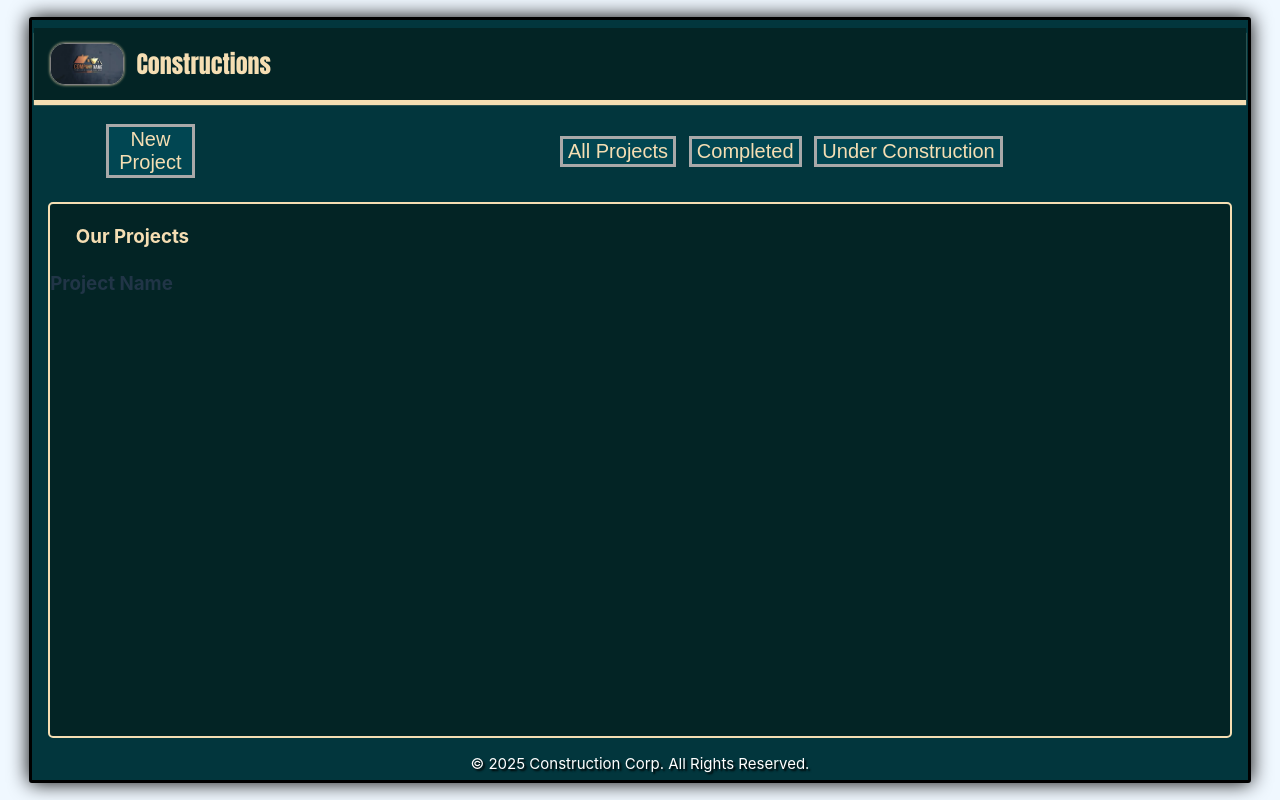
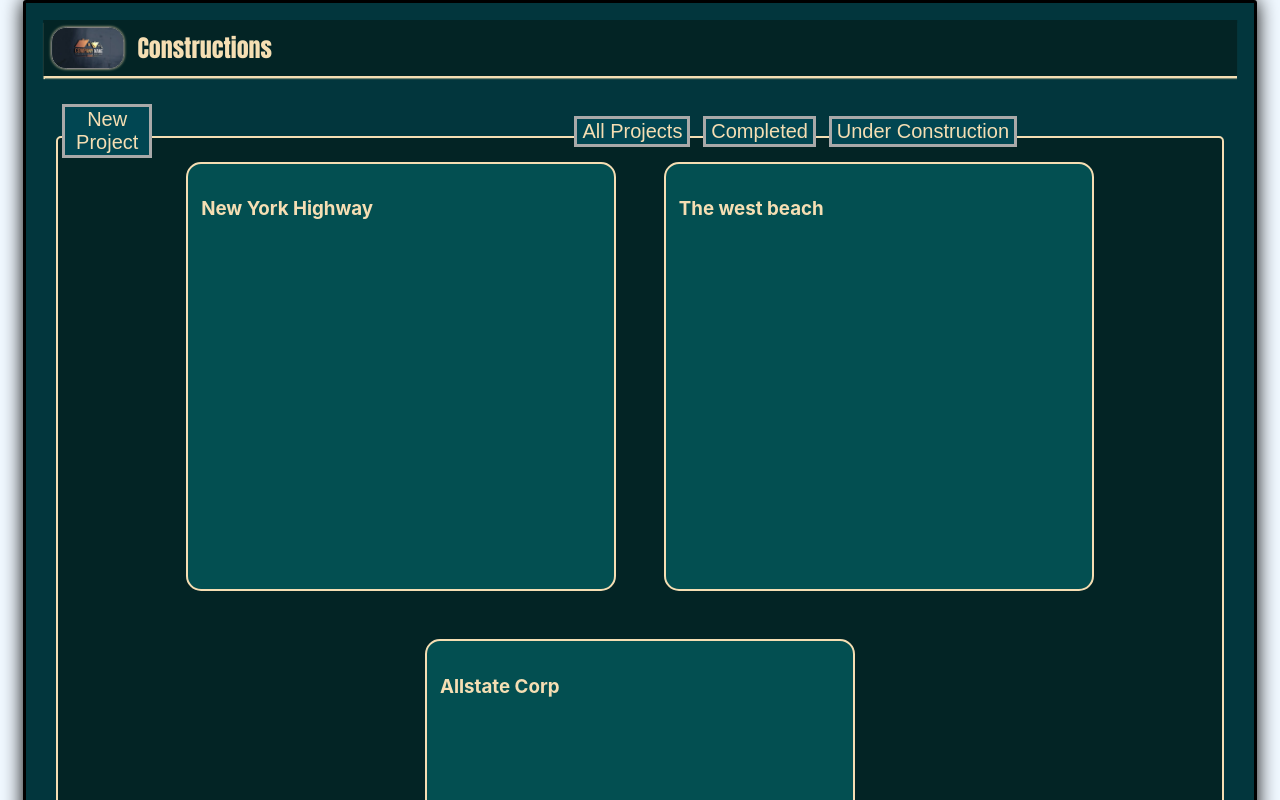
Before and after one commit to Alanimustafa/construction-project-app, a React (Vite) app: page / in a window 1280 px wide. Shown: the top 800 px of the page. Built offline with nearby package versions, Linux system fonts and the light colour scheme.

Commit message:
updating the css file and building the project component

```diff
--- a/data/projects.jsx
+++ b/data/projects.jsx
@@ -1,7 +1,7 @@
 export const projectsArray = [
     {
         id: 1,
-        name: 'Project 1',
+        name: 'New York Highway',
         description: 'This is the first project',
         projectType: "Residentail",
         initialBudget: "$2,000,000",
@@ -27,7 +27,7 @@ export const projectsArray = [
     },
     {
         id: 2,
-        name: 'Project 2',
+        name: 'The west beach',
         description: 'This is the second project',
         projectType: "Residentail",
         initialBudget: "$2,000,000",
@@ -53,7 +53,7 @@ export const projectsArray = [
     },
     {
         id: 3,
-        name: 'Project 3',
+        name: 'Allstate Corp',
         description: 'This is the third project',
         projectType: "Residentail",
         initialBudget: "$2,000,000",
--- a/src/App.css
+++ b/src/App.css
@@ -1,7 +1,7 @@
 body {
   background-color: aliceblue;
-  display: block;
-  align-content: center;
+  display: flex;
+  justify-content: center;
 }
 
 .projectAppMainContainer {
@@ -9,26 +9,29 @@ body {
   background-color: rgb(2, 54, 61);
   border: solid black 3px;
   border-radius: 3px;
-  width: 95vw;
-  height: 95vh;
+  width: 96vw;
+  height: 96%;
+  min-height: 98vh;
   justify-self: center;
-  align-self: center;
   box-shadow: black 0px 0px 20px;
-
+  flex-wrap: wrap;
 }
 
 .headerHomePage {
   display: flex;
   background-color: rgb(3, 36, 37);
-  /* border: orange solid 2px; */
   border-radius: 0px;
-  box-shadow: wheat 0px 5px 1px;
+  box-shadow: wheat 0px 3px 1px;
   height: 5vh;
-  width: 97%;
-  justify-self: center;
+  width: 92vw;
   align-items: center;
   margin-top: 1vh;
-  padding: 2vh
+  padding: 1vh;
+  position: fixed;
+  left: 50%;
+  top: 5%;
+  transform: translate(-50%, -50%);
+  z-index: 9999;
 }
 
 .logo {
@@ -51,6 +54,9 @@ body {
   align-items: center;
   margin: 3vh;
   width: 90%;
+  top: 10%;
+  position: fixed;
+  z-index: 9999;
 }
 
 .currentProjectsButton {
@@ -81,6 +87,7 @@ button {
   background-color: rgb(1, 70, 82);
   border: solid darkgray 3px;
   cursor: pointer;
+  flex-wrap: wrap;
 }
 
 button:hover {
@@ -90,12 +97,21 @@ button:hover {
 }
 
 .homePageMainContainer {
+  display: flex;
+  position: relative;
+  top: 18%;
   border: wheat solid 2px;
   border-radius: 5px;
   background-color: rgb(3, 36, 37);
-  width: 97%;
-  height: 70%;
+  width: 91vw;
+  height: auto;
   justify-self: center;
+  flex-wrap: wrap;
+  justify-content: center;
+  margin: 1vw;
+  position: relative;
+  top: 15vh;
+  min-height: 72vh;
 }
 
 .ourProjects {
@@ -108,4 +124,32 @@ button:hover {
   font-size: 15px;
   justify-self: center;
   text-shadow: black 2px 2px 2px;
+  position: relative;
+  top: 16vh;
 }
+
+
+
+
+.projectMainContainer {
+  border: orange solid 2px;
+  width: 95%;
+  height: 90%;
+  justify-self: left;
+  margin: 3vw;
+  color: wheat;
+  display: flex;
+}
+
+.projectDetails {
+  background-color: rgb(3, 79, 81);
+  border: solid wheat 2px;
+  border-radius: 15px;
+  width: 25em;
+  height: 25em;
+  flex-wrap: wrap;
+  margin: 3vh;
+  padding: 1vw;
+  display: flex;
+  color: wheat;
+}
--- a/src/App.jsx
+++ b/src/App.jsx
@@ -3,10 +3,12 @@ import reactLogo from './assets/react.svg'
 import viteLogo from '/vite.svg'
 import './App.css'
 import Project from './Components/Project'
+import { projectsArray } from '../data/projects'
+
 
 function App() {
- // const [project, setProject] = useState(projects)
-
+  const [projects, setProject] = useState(projectsArray)
+  // console.log(projects);
   return (
     <>
       <div className="projectAppMainContainer">
@@ -25,9 +27,10 @@ function App() {
           </div>
         </div>
         <div className="homePageMainContainer">
-          <h3 className="ourProjects">Our Projects</h3>
-          <Project />
-          </div>
+            {projects.map((project, index) => (
+            <Project key={index} project={project}/>
+            ))}
+        </div>
         <p className='copyRight'>© 2025 Construction Corp. All Rights Reserved.</p>
       </div>
     </>
--- a/src/Components/Project.jsx
+++ b/src/Components/Project.jsx
@@ -1,13 +1,14 @@
 import { useState } from "react";
 import { projectsArray } from "../../data/projects";
 
-export default function Project() {
-    const [project, projectState] = useState(projectsArray);
-
+export default function Project({ project }) {
+    // const [project, projectState] = useState(projectsArray);
+    // console.log(project);
     return (
         <>
-            <div className="projectMainContainer">
-                <h3 className="projectName">Project Name</h3>
+            <div className="projectDetails">
+                <h3>{project.name}</h3>
+
             </div>
 
         </>
```
